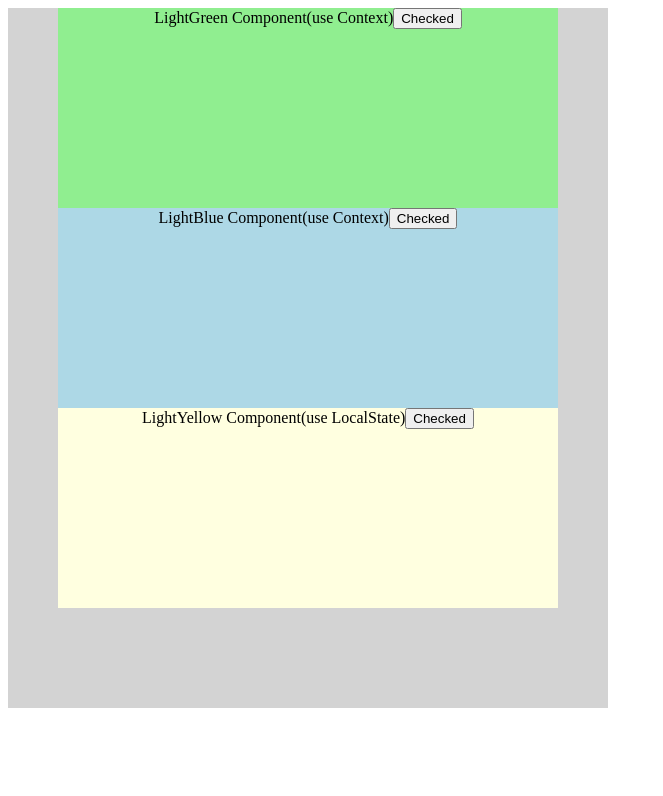
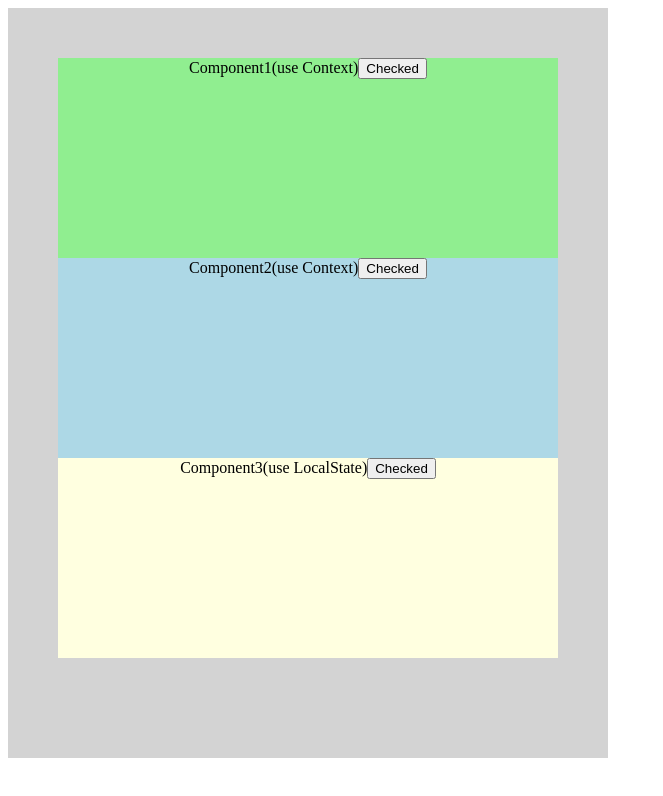
Before and after one commit to takahiromasui001/try-use-context, a React (Create React App) app: page / in a window 1280 px wide. Shown: the top 796 px of the page, without its empty margins (0-663 px from the left). Built offline with nearby package versions, Linux system fonts and the light colour scheme.

Commit message:
微調整

```diff
--- a/src/App.scss
+++ b/src/App.scss
@@ -3,6 +3,7 @@
   background-color: lightgray;
   height: 700px;
   width: 600px;
+  padding-top: 50px;
 
   .component1 {
     background-color: lightgreen;
--- a/src/App.tsx
+++ b/src/App.tsx
@@ -12,8 +12,8 @@ type TTitlesContext = {
 }
 
 const initialValue = {
-  component1: 'LightGreen Component(use Context)',
-  component2: 'LightBlue Component(use Context)',
+  component1: 'Component1(use Context)',
+  component2: 'Component2(use Context)',
 }
 
 const TitlesContext = createContext({} as TTitlesContext)
@@ -37,7 +37,7 @@ const App = () => {
 const Component1 = () => {
   const { titles, setTitles } = useContext(TitlesContext)
 
-  console.log('rendering LightGreen Component')
+  console.log('rendering Component1')
 
   return (
     <>
@@ -52,7 +52,7 @@ const Component1 = () => {
 const Component2 = () => {
   const { titles, setTitles } = useContext(TitlesContext)
 
-  console.log('rendering LightBlue Component')
+  console.log('rendering Component2')
   return (
     <div className="component2">
       {titles.component2}
@@ -62,11 +62,11 @@ const Component2 = () => {
 }
 
 const Component3 = () => {
-  const [title, setTitle] = useState({ component3: 'LightYellow Component(use LocalState)'})
+  const [title, setTitle] = useState({ component3: 'Component3(use LocalState)'})
 
   const onClick = useCallback(() => setTitle({ component3: 'checked(use LocalState)' }), [setTitle])
 
-  console.log('rendering LightYellow Component')
+  console.log('rendering Component3')
   return (
     <div className="component3">
       {title.component3}
```
